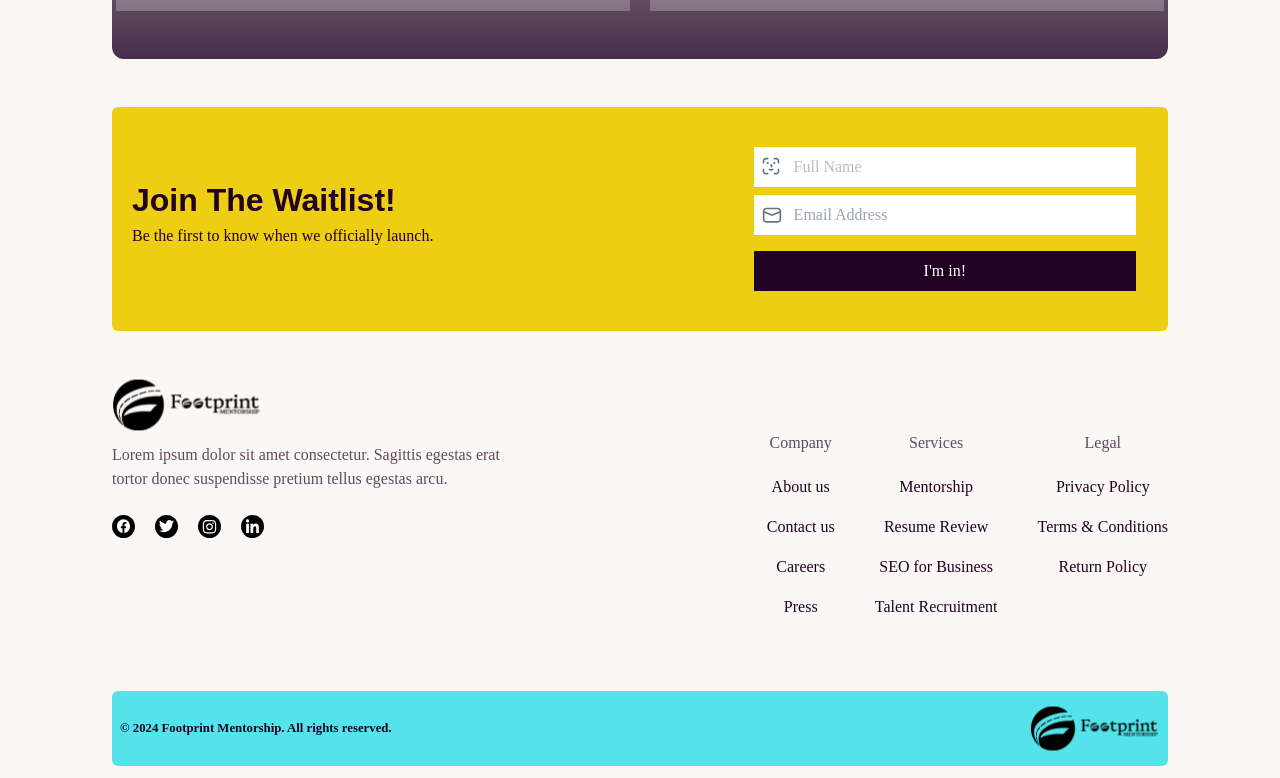
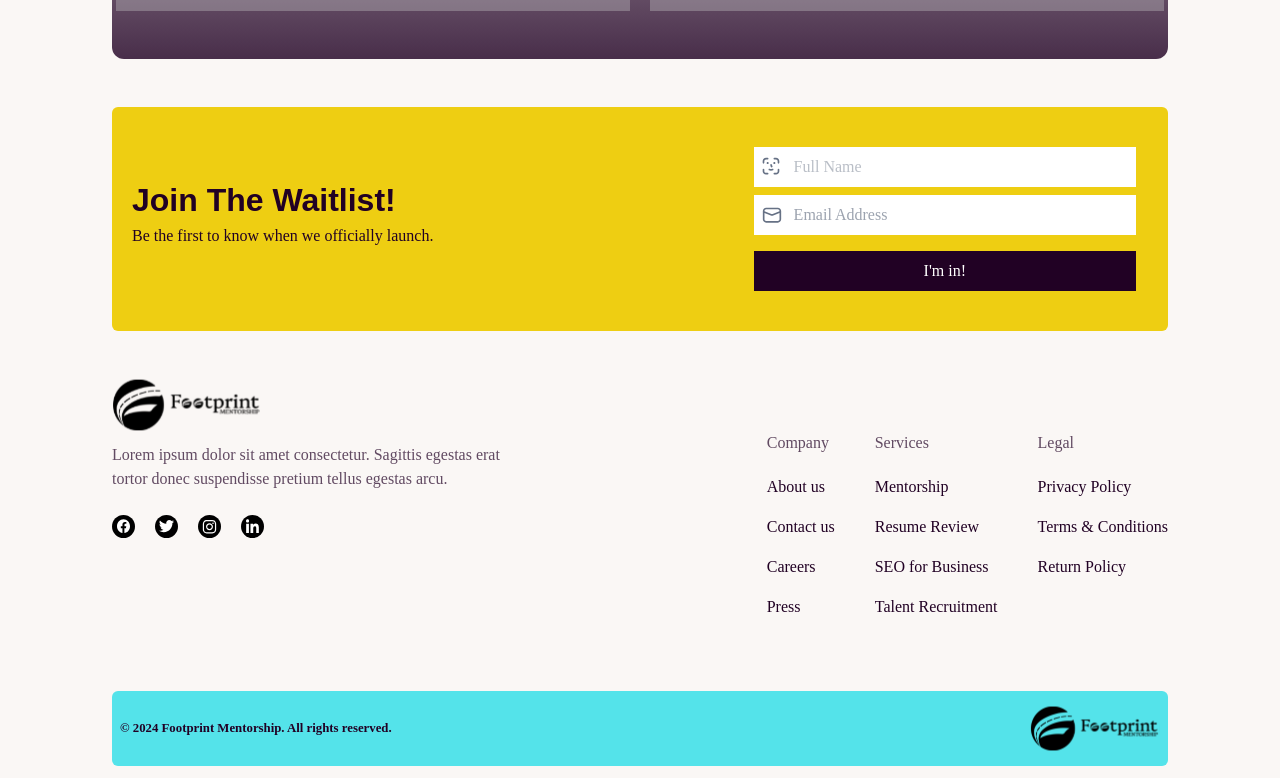
Before and after one commit to gramani-tech/footprint, a React (Vite) app: page / in a window 1280 px wide. Shown: the part 3171-3949 px from the top of the page. Built offline with nearby package versions, Linux system fonts and the light colour scheme; a web font is replaced by a local one.

Commit message:
footer-justify

```diff
--- a/src/components/Footer.tsx
+++ b/src/components/Footer.tsx
@@ -29,7 +29,7 @@ export default function Footer() {
             </div>
         </div>
 
-        <div className='  text-center text-nowrap sm:flex flex-wrap md:flex-nowrap my-5 md:gap-10 justify-between '>
+        <div className='  text-center sm:text-start text-nowrap sm:flex flex-wrap md:flex-nowrap my-5 md:gap-10 justify-between '>
             <ul className='my-5 '>
                 <p className='opacity-70 py-3'>Company</p>
                 <li className='py-2'>About us</li>
@@ -54,7 +54,7 @@ export default function Footer() {
             </ul>
         </div>
     </div>
-    <div className='sm:flex  mb-3 mt-[1.5em] bg-[#54E3EA] items-center justify-center md:justify-between p-2 rounded-md'>
+    <div className=' text-center sm:flex  mb-3 mt-[1.5em] bg-[#54E3EA] items-center justify-center md:justify-between p-2 rounded-md'>
         <p className=' text-[0.8rem] font-bold py-1 sm:py-5'>© 2024 Footprint Mentorship. All rights reserved.</p>
         <img src={logo} alt='logo' className='hidden md:block w-[130px]'/>
     </div>
```
